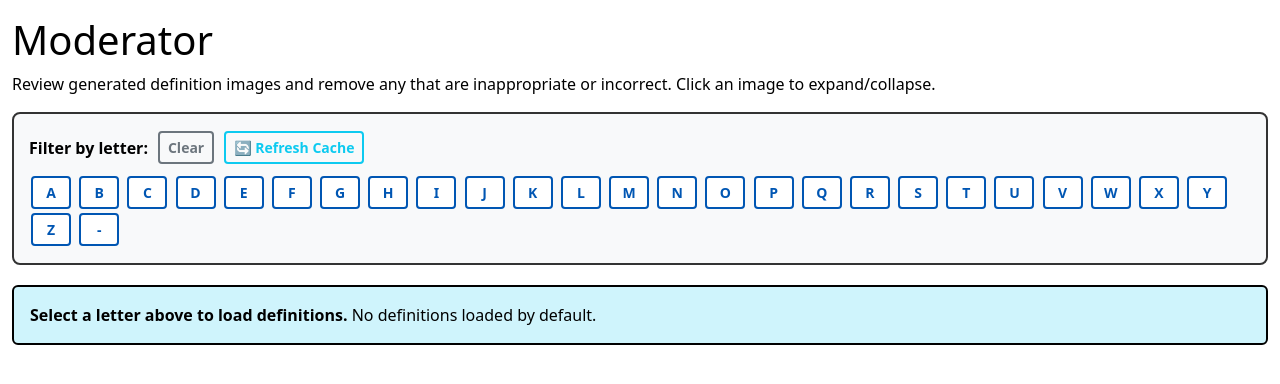
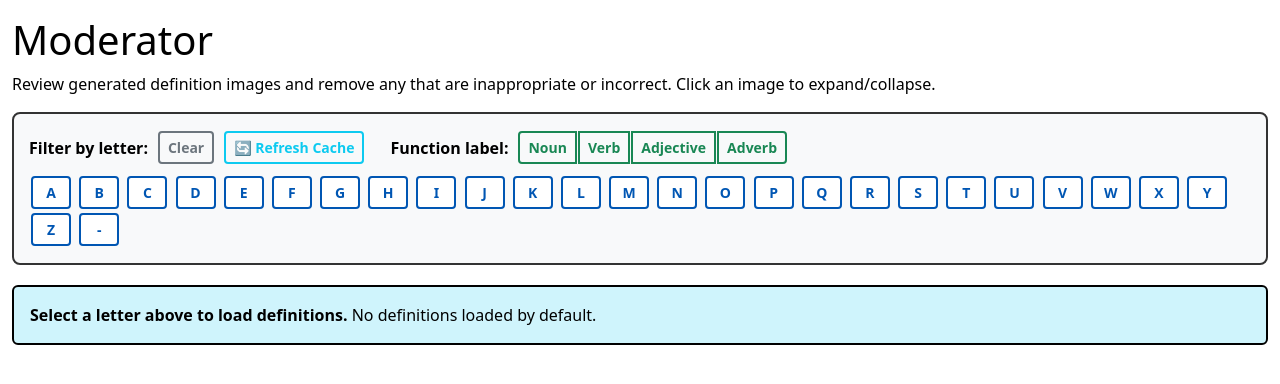
Before and after one commit to jeffmcneely/honeyspeak-builder, a Flask app: page /moderator/ in a window 1280 px wide. Shown: the part 72-456 px from the top of the page. Run offline with Flask 3, Linux system fonts and the light colour scheme; some libraries are stand-ins or nearby versions.

Commit message:
add functional label filtering for moderation page

```diff
--- a/scripts/libs/pg_dictionary.py
+++ b/scripts/libs/pg_dictionary.py
@@ -361,7 +361,7 @@ class PostgresDictionary:
             result.append((word, definitions))
         return result
 
-    def get_all_definitions_with_words(self, limit: Optional[int] = None, starting_letter: Optional[str] = None) -> List[dict]:
+    def get_all_definitions_with_words(self, limit: Optional[int] = None, starting_letter: Optional[str] = None, function_label: Optional[str] = None) -> List[dict]:
         """
         Get all definitions with their word data in a single optimized query.
 
@@ -371,6 +371,7 @@ class PostgresDictionary:
         Args:
             limit: Maximum number of rows to return
             starting_letter: Filter by starting letter (a-z) or '-' for non-alphabetic
+            function_label: Filter by function label (e.g., noun, verb, adjective, adverb)
 
         Returns:
             List of dicts with keys: uuid, word, functional_label, flags, def_id, definition
@@ -382,22 +383,22 @@ class PostgresDictionary:
             FROM words w
             INNER JOIN shortdef s ON w.uuid = s.uuid
         """
-
         params = []
+        conditions = []
         if starting_letter:
             if starting_letter == '-':
-                # Non-alphabetic: NOT (a-z or A-Z)
-                query += " WHERE LOWER(SUBSTRING(w.word, 1, 1)) !~ '^[a-z]$'"
+                conditions.append("LOWER(SUBSTRING(w.word, 1, 1)) !~ '^[a-z]$'")
             else:
-                # Specific letter
-                query += " WHERE LOWER(SUBSTRING(w.word, 1, 1)) = %s"
+                conditions.append("LOWER(SUBSTRING(w.word, 1, 1)) = %s")
                 params.append(starting_letter.lower())
-
+        if function_label:
+            conditions.append("w.functional_label = %s")
+            params.append(function_label)
+        if conditions:
+            query += " WHERE " + " AND ".join(conditions)
         query += " ORDER BY w.word, s.id"
-
         if limit:
             query += f" LIMIT {limit}"
-
         return self.execute_fetchall(query, tuple(params) if params else None)
 
     def get_words_needing_assets(self, assetgroup: str, limit: Optional[int] = None) -> List[str]:
--- a/scripts/libs/sqlite_dictionary.py
+++ b/scripts/libs/sqlite_dictionary.py
@@ -388,7 +388,7 @@ class SQLiteDictionary:
             print(f"[get_words_by_level] Exception: {e}")
             return []
 
-    def get_all_definitions_with_words(self, limit: Optional[int] = None, starting_letter: Optional[str] = None, level: Optional[str] = None) -> List[dict]:
+    def get_all_definitions_with_words(self, limit: Optional[int] = None, starting_letter: Optional[str] = None, level: Optional[str] = None, function_label: Optional[str] = None) -> List[dict]:
         """
         Get all definitions with their word data in a single optimized query.
 
@@ -399,6 +399,7 @@ class SQLiteDictionary:
             limit: Maximum number of rows to return
             starting_letter: Filter by starting letter (a-z) or '-' for non-alphabetic
             level: Filter by CEFR level (e.g., 'A1', 'A2', 'B1', 'B2', 'C1', 'C2')
+            function_label: Filter by function label (e.g., noun, verb, adjective, adverb)
 
         Returns:
             List of dicts with keys: uuid, word, functional_label, flags, level, def_id, definition
@@ -428,6 +429,10 @@ class SQLiteDictionary:
             if level:
                 conditions.append("w.level = ?")
                 params.append(level)
+
+            if function_label:
+                conditions.append("w.functional_label = ?")
+                params.append(function_label)
 
             if conditions:
                 query += " WHERE " + " AND ".join(conditions)
--- a/scripts/moderator.py
+++ b/scripts/moderator.py
@@ -157,7 +157,7 @@ def list_images_for(uuid: str, sid: int, asset_dir: str = None) -> List[str]:
     return sorted(files)
 
 
-def collect_rows_with_images(asset_dir: str, starting_letter: str = None) -> List[Dict]:
+def collect_rows_with_images(asset_dir: str, starting_letter: str = None, function_label: str = None) -> List[Dict]:
     """Collect definitions that have images from the database and Redis cache.
 
     Args:
@@ -195,25 +195,19 @@ def collect_rows_with_images(asset_dir: str, starting_letter: str = None) -> Lis
 
     db = Dictionary()
     rows: List[Dict] = []
-
     try:
-        # OPTIMIZED: Single query with SQL-level filtering by starting letter
-        # This pushes the letter filter into the database query instead of Python
+        # Pass function_label to DB query if provided
         query_start = time.time() if DEBUG_TIMING else None
-        results = db.get_all_definitions_with_words(starting_letter=starting_letter)
+        results = db.get_all_definitions_with_words(starting_letter=starting_letter, function_label=function_label)
         query_time = time.time() - query_start if DEBUG_TIMING else 0
-
         if DEBUG_TIMING:
             print(f"[TIMING] SQL query returned {len(results)} definitions in {query_time:.4f}s")
-
         lookup_start = time.time() if DEBUG_TIMING else None
         lookup_count = 0
         image_found_count = 0
-
         for r in results:
             lookup_count += 1
             images = list_images_for(r['uuid'], r['def_id'])
-            # Only include definitions that have images
             if images:
                 image_found_count += 1
                 flags = Flags.from_int(r['flags'])
@@ -234,14 +228,12 @@ def collect_rows_with_images(asset_dir: str, starting_letter: str = None) -> Lis
                         "images": images,
                     }
                 )
-
         if DEBUG_TIMING:
             lookup_time = time.time() - lookup_start
             total_time = time.time() - overall_start
             print(f"[TIMING] Redis lookups: {lookup_count} definitions checked, {image_found_count} with images, took {lookup_time:.4f}s")
             print(f"[TIMING] Total collect_rows_with_images: {total_time:.4f}s (query={query_time:.4f}s, redis={lookup_time:.4f}s)")
             print(f"[TIMING] Breakdown: SQL={query_time/total_time*100:.1f}%, Redis={lookup_time/total_time*100:.1f}%")
-
     finally:
         try:
             db.close()
@@ -259,27 +251,22 @@ def index():
 @moderator_bp.route("/api/definitions")
 def get_definitions():
     """API endpoint to get definitions with images via AJAX.
-
     Query params:
         letter: Filter by starting letter (a-z or '-' for non-alphabetic)
+        function_label: Filter by function label (noun, verb, adverb, adjective)
     """
     from flask import request
-
     request_start = time.time() if DEBUG_TIMING else None
-
     asset_dir = current_app.config.get("ASSET_DIRECTORY") or os.getenv("ASSET_DIRECTORY", "assets_hires")
     starting_letter = request.args.get("letter", None)
-
+    function_label = request.args.get("function_label", None)
     if DEBUG_TIMING:
-        print(f"\n[TIMING] ========== API REQUEST: /api/definitions?letter={starting_letter} ==========")
-
-    rows = collect_rows_with_images(asset_dir, starting_letter)
-
+        print(f"\n[TIMING] ========== API REQUEST: /api/definitions?letter={starting_letter}&function_label={function_label} ==========")
+    rows = collect_rows_with_images(asset_dir, starting_letter, function_label)
     if DEBUG_TIMING:
         total_time = time.time() - request_start
         print(f"[TIMING] Total API response time: {total_time:.4f}s for {len(rows)} definitions")
         print(f"[TIMING] ========== END REQUEST ==========\n")
-
     return jsonify({"definitions": rows})
 
 
--- a/scripts/templates/moderator.html
+++ b/scripts/templates/moderator.html
@@ -186,6 +186,13 @@
         <button class="btn btn-sm btn-outline-info ms-2" onclick="refreshCache()" title="Rescan asset directory and refresh cache">
           🔄 Refresh Cache
         </button>
+        <span class="ms-4"><strong>Function label:</strong></span>
+        <div id="function-label-buttons" class="ms-2 btn-group" role="group">
+          <button class="btn btn-sm btn-outline-success" onclick="filterByFunctionLabel('noun', event)">Noun</button>
+          <button class="btn btn-sm btn-outline-success" onclick="filterByFunctionLabel('verb', event)">Verb</button>
+          <button class="btn btn-sm btn-outline-success" onclick="filterByFunctionLabel('adjective', event)">Adjective</button>
+          <button class="btn btn-sm btn-outline-success" onclick="filterByFunctionLabel('adverb', event)">Adverb</button>
+        </div>
       </div>
       <div id="letter-buttons">
         <button class="btn btn-sm btn-outline-primary" onclick="filterByLetter('a')">A</button>
@@ -234,34 +241,34 @@
     </div>
 
     <script>
-      let currentLetter = null;
+  let currentLetter = null;
+  let currentFunctionLabel = null;
 
       // Fetch and display definitions via AJAX
-      async function loadDefinitions(letter = null) {
+      async function loadDefinitions(letter = null, functionLabel = null) {
         try {
           document.getElementById('loading').style.display = 'block';
           document.getElementById('no-filter-message').style.display = 'none';
           document.getElementById('definitions-list').style.display = 'none';
-
-          const url = letter ? `/moderator/api/definitions?letter=${encodeURIComponent(letter)}` : '/moderator/api/definitions';
+          let url = '/moderator/api/definitions';
+          const params = [];
+          if (letter) params.push(`letter=${encodeURIComponent(letter)}`);
+          if (functionLabel) params.push(`function_label=${encodeURIComponent(functionLabel)}`);
+          if (params.length > 0) url += '?' + params.join('&');
           const response = await fetch(url);
           const data = await response.json();
-
           document.getElementById('loading').style.display = 'none';
           const listContainer = document.getElementById('definitions-list');
           listContainer.style.display = 'block';
-          listContainer.innerHTML = ''; // Clear existing
-
+          listContainer.innerHTML = '';
           if (!data.definitions || data.definitions.length === 0) {
             listContainer.innerHTML = '<div class="alert alert-info">No definitions with images found for this filter.</div>';
             return;
           }
-
           data.definitions.forEach(def => {
             const item = createDefinitionItem(def);
             listContainer.appendChild(item);
           });
-
         } catch (error) {
           console.error('Error loading definitions:', error);
           document.getElementById('loading').innerHTML =
@@ -271,7 +278,6 @@
 
       function filterByLetter(letter) {
         currentLetter = letter;
-
         // Update button states
         document.querySelectorAll('#letter-buttons .btn').forEach(btn => {
           btn.classList.remove('active', 'btn-primary');
@@ -279,19 +285,35 @@
         });
         event.target.classList.remove('btn-outline-primary');
         event.target.classList.add('active', 'btn-primary');
+        loadDefinitions(currentLetter, currentFunctionLabel);
+      }
 
-        loadDefinitions(letter);
+      function filterByFunctionLabel(label, event) {
+        currentFunctionLabel = label;
+        // Update button states
+        document.querySelectorAll('#function-label-buttons .btn').forEach(btn => {
+          btn.classList.remove('active', 'btn-success');
+          btn.classList.add('btn-outline-success');
+        });
+        if (event && event.target) {
+          event.target.classList.remove('btn-outline-success');
+          event.target.classList.add('active', 'btn-success');
+        }
+        loadDefinitions(currentLetter, currentFunctionLabel);
       }
 
       function clearFilter() {
         currentLetter = null;
-
+        currentFunctionLabel = null;
         // Update button states
         document.querySelectorAll('#letter-buttons .btn').forEach(btn => {
           btn.classList.remove('active', 'btn-primary');
           btn.classList.add('btn-outline-primary');
         });
-
+        document.querySelectorAll('#function-label-buttons .btn').forEach(btn => {
+          btn.classList.remove('active', 'btn-success');
+          btn.classList.add('btn-outline-success');
+        });
         // Show no filter message
         document.getElementById('loading').style.display = 'none';
         document.getElementById('definitions-list').style.display = 'none';
```
